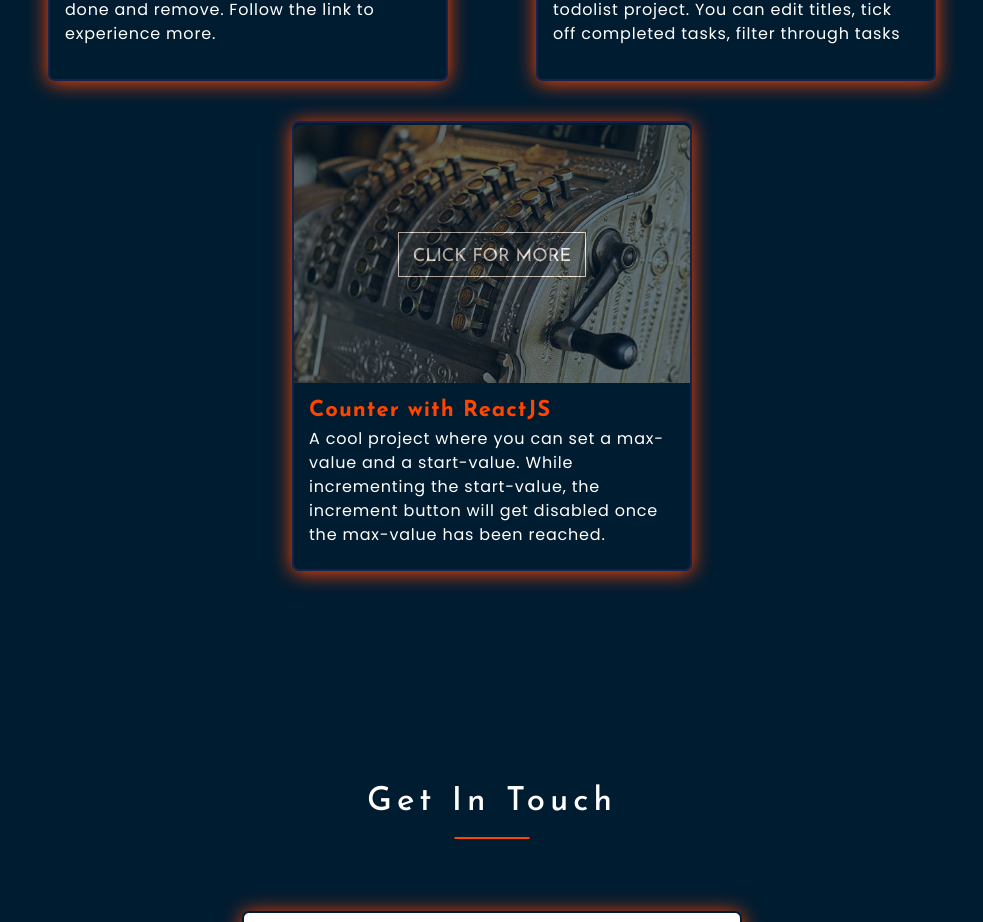
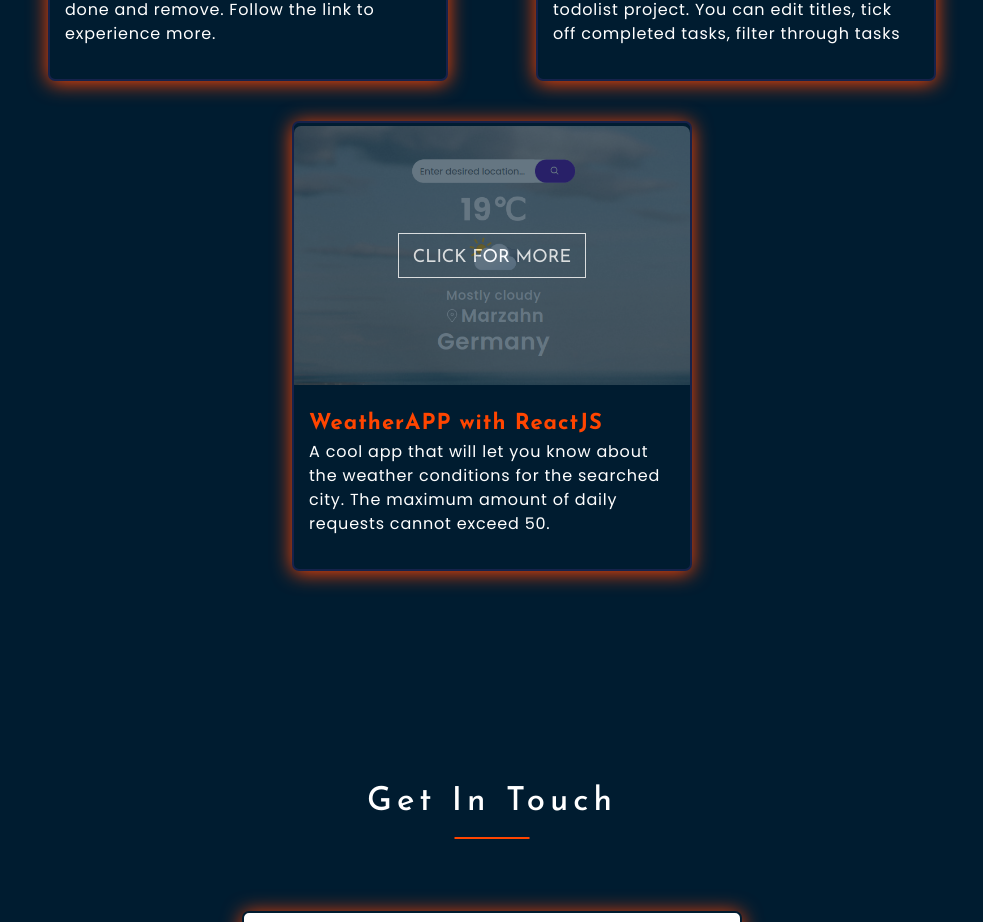
Before and after one commit to andbudha/my_portfolio, a React (Create React App) app: page / in a window 1280 px wide. Shown: the part 2819-3741 px from the top of the page, without its empty margins (148-1131 px from the left). Built offline with nearby package versions, Linux system fonts and the light colour scheme.

Commit message:
weather project updated

```diff
--- a/src/projects/Projects.jsx
+++ b/src/projects/Projects.jsx
@@ -4,7 +4,7 @@
 import jsTodoImg from './project_images/jstodo.jpg'
 import counterImg from './project_images/counter.jpg'
 import reactTodoImg from './project_images/reacttodo.jpg'
-import { Loader } from '../contact/Loader/Loader';
+import weatherImg from './project_images/weather.png';
 
 
 
@@ -13,7 +13,7 @@
 
     const jsTodo = 'This is an ordinary todolist wth Java Script. You can add tasks, mark them as done and remove. Follow the link to experience more.';
 
-    const reactCounter = 'A cool project where you can set a max-value and a start-value. While incrementing the start-value, the increment button will get disabled once the max-value has been reached.';
+    const reactWeather = 'A cool app that will let you know about the weather conditions for the searched city. The maximum amount of daily requests cannot exceed 50.';
 
     const reactTodo = 'This todolist with ReactJS, offers more functionalies in comparison with the first todolist project. You can edit titles, tick off completed tasks, filter through tasks';
 
@@ -21,8 +21,8 @@
         backgroundImage: `url(${jsTodoImg})`
     }
 
-    const counterImage = {
-        backgroundImage: `url(${counterImg})`
+    const weatherImage = {
+        backgroundImage: `url(${weatherImg})`
     }
     const reactTodoImage = {
         backgroundImage: `url(${reactTodoImg})`
@@ -35,7 +35,7 @@
                 <div className={styles.projects_box_container}>
                     <Project description={jsTodo} projectTitle={'Todolist with JS'} image={jsTodoImage} link={'https://andbudha.github.io/javascript_todolist/'} />
                     <Project description={reactTodo} projectTitle={'Todolist with ReactJS'} image={reactTodoImage} link={'https://todo-with-reactjs-psi.vercel.app/'} />
-                    <Project description={reactCounter} projectTitle={'Counter with ReactJS'} image={counterImage} />
+                    <Project description={reactWeather} projectTitle={'WeatherAPP with ReactJS'} image={weatherImage} link={'https://reactjs-weather-q9910ft2n-andbudha.vercel.app'} />
                 </div>
             </div>
         </div>
```
Also changed, not shown: src/projects/project_images/weather.png (added).
